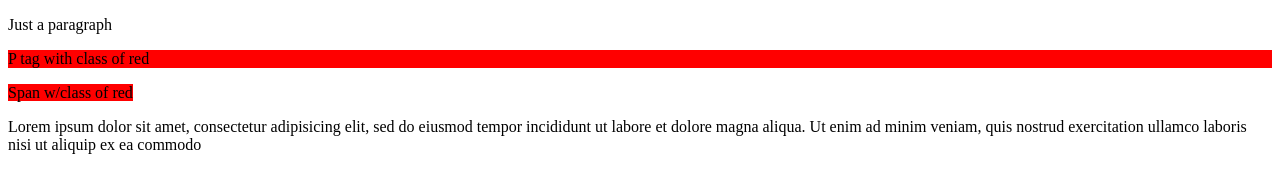
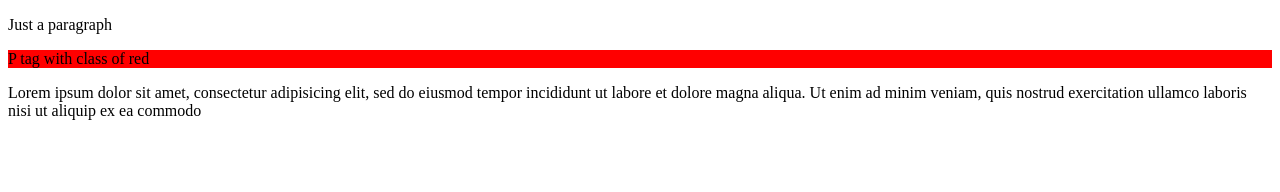
Before and after one commit to keephopealive/jQuery_Demo, a plain HTML site: page index.html in a window 1280 px wide. Drawn offline with Linux system fonts and the light colour scheme.

Commit message:
made a change

```diff
--- a/index.html
+++ b/index.html
@@ -25,7 +25,6 @@
 <body>
 	<p>Just a paragraph</p>
 	<p class='red' >P tag with class of red</p>
-	<span class='red'>Span w/class of red</span>
 	<p>Lorem ipsum dolor sit amet, consectetur adipisicing elit, sed do eiusmod
 	tempor incididunt ut labore et dolore magna aliqua. Ut enim ad minim veniam,
 	quis nostrud exercitation ullamco laboris nisi ut aliquip ex ea commodo</p>
```
